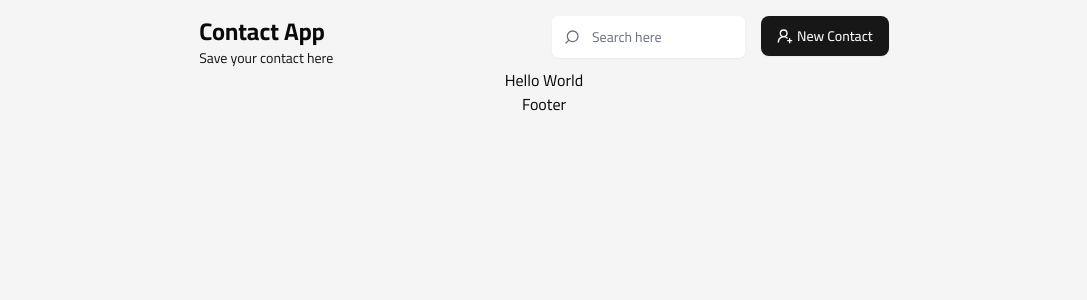
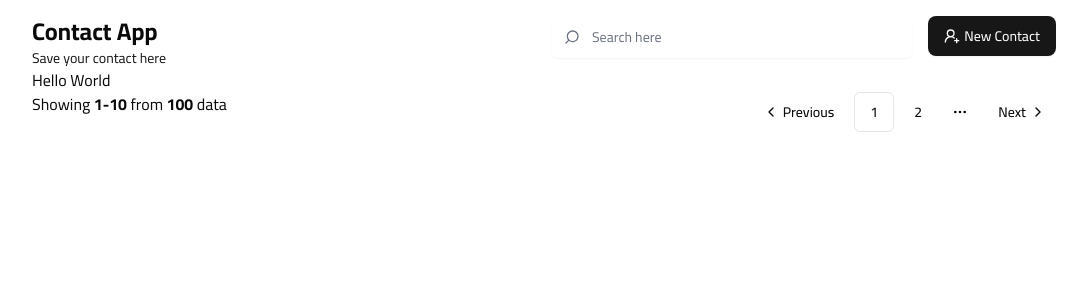
Before and after one commit to panjiarlins/contact-app, a Next.js app: page / in a window 1280 px wide. Shown: the top 300 px of the page, without its empty margins (96-1183 px from the left). Built offline with nearby package versions, Linux system fonts and the light colour scheme.

Commit message:
create footer

```diff
--- a/src/app/@footer/page.tsx
+++ b/src/app/@footer/page.tsx
@@ -1,3 +1,46 @@
+import {
+  Pagination,
+  PaginationContent,
+  PaginationEllipsis,
+  PaginationItem,
+  PaginationLink,
+  PaginationNext,
+  PaginationPrevious,
+} from '@/components/ui/pagination'
+
 export default function Footer() {
-  return <footer>Footer</footer>
+  return (
+    <footer className="flex flex-row justify-between">
+      <div>
+        <span>Showing </span>
+        <span className="font-bold">1-10</span>
+        <span> from </span>
+        <span className="font-bold">100</span>
+        <span> data</span>
+      </div>
+      <div>
+        <Pagination>
+          <PaginationContent>
+            <PaginationItem>
+              <PaginationPrevious href="#" />
+            </PaginationItem>
+            <PaginationItem>
+              <PaginationLink href="#" isActive>
+                1
+              </PaginationLink>
+            </PaginationItem>
+            <PaginationItem>
+              <PaginationLink href="#">2</PaginationLink>
+            </PaginationItem>
+            <PaginationItem>
+              <PaginationEllipsis />
+            </PaginationItem>
+            <PaginationItem>
+              <PaginationNext href="#" />
+            </PaginationItem>
+          </PaginationContent>
+        </Pagination>
+      </div>
+    </footer>
+  )
 }
--- a/src/app/@header/page.tsx
+++ b/src/app/@header/page.tsx
@@ -14,7 +14,7 @@
       </div>
 
       <div className="flex flex-row gap-4">
-        <div className="relative">
+        <div className="relative flex-1">
           <label htmlFor="search-contact" className="sr-only">
             Search
           </label>
@@ -25,7 +25,7 @@
             type="search"
             id="search-contact"
             placeholder="Search here"
-            className="size-full rounded-md border-none ps-10 shadow-sm focus:bg-background focus:ring-0 sm:text-sm"
+            className="size-full rounded-md border-none ps-10 shadow-sm focus:bg-transparent focus:ring-0 sm:text-sm"
           />
         </div>
 
--- a/src/app/layout.tsx
+++ b/src/app/layout.tsx
@@ -20,9 +20,7 @@
 }>) {
   return (
     <html lang="en">
-      <body
-        className={`${inter.className} m-4 flex flex-col items-center justify-center bg-secondary`}
-      >
+      <body className={`${inter.className} m-4 mx-auto max-w-screen-lg`}>
         {header}
         {children}
         {footer}
--- /dev/null
+++ b/src/components/ui/pagination.tsx
@@ -0,0 +1,118 @@
+import * as React from 'react'
+import { ChevronLeft, ChevronRight, MoreHorizontal } from 'lucide-react'
+
+import { cn } from '@/lib/utils'
+import { type ButtonProps, buttonVariants } from '@/components/ui/button'
+import Link from 'next/link'
+
+const Pagination = ({ className, ...props }: React.ComponentProps<'nav'>) => (
+  <nav
+    role="navigation"
+    aria-label="pagination"
+    className={cn('mx-auto flex w-full justify-center', className)}
+    {...props}
+  />
+)
+Pagination.displayName = 'Pagination'
+
+const PaginationContent = React.forwardRef<
+  HTMLUListElement,
+  React.ComponentProps<'ul'>
+>(({ className, ...props }, ref) => (
+  <ul
+    ref={ref}
+    className={cn('flex flex-row items-center gap-1', className)}
+    {...props}
+  />
+))
+PaginationContent.displayName = 'PaginationContent'
+
+const PaginationItem = React.forwardRef<
+  HTMLLIElement,
+  React.ComponentProps<'li'>
+>(({ className, ...props }, ref) => (
+  <li ref={ref} className={cn('', className)} {...props} />
+))
+PaginationItem.displayName = 'PaginationItem'
+
+type PaginationLinkProps = {
+  isActive?: boolean
+} & Pick<ButtonProps, 'size'> &
+  React.ComponentProps<typeof Link>
+
+const PaginationLink = ({
+  className,
+  isActive,
+  size = 'icon',
+  ...props
+}: PaginationLinkProps) => (
+  <Link
+    aria-current={isActive ? 'page' : undefined}
+    className={cn(
+      buttonVariants({
+        variant: isActive ? 'outline' : 'ghost',
+        size,
+      }),
+      className
+    )}
+    {...props}
+  />
+)
+PaginationLink.displayName = 'PaginationLink'
+
+const PaginationPrevious = ({
+  className,
+  ...props
+}: React.ComponentProps<typeof PaginationLink>) => (
+  <PaginationLink
+    aria-label="Go to previous page"
+    size="default"
+    className={cn('gap-1 pl-2.5', className)}
+    {...props}
+  >
+    <ChevronLeft className="h-4 w-4" />
+    <span>Previous</span>
+  </PaginationLink>
+)
+PaginationPrevious.displayName = 'PaginationPrevious'
+
+const PaginationNext = ({
+  className,
+  ...props
+}: React.ComponentProps<typeof PaginationLink>) => (
+  <PaginationLink
+    aria-label="Go to next page"
+    size="default"
+    className={cn('gap-1 pr-2.5', className)}
+    {...props}
+  >
+    <span>Next</span>
+    <ChevronRight className="h-4 w-4" />
+  </PaginationLink>
+)
+PaginationNext.displayName = 'PaginationNext'
+
+const PaginationEllipsis = ({
+  className,
+  ...props
+}: React.ComponentProps<'span'>) => (
+  <span
+    aria-hidden
+    className={cn('flex h-9 w-9 items-center justify-center', className)}
+    {...props}
+  >
+    <MoreHorizontal className="h-4 w-4" />
+    <span className="sr-only">More pages</span>
+  </span>
+)
+PaginationEllipsis.displayName = 'PaginationEllipsis'
+
+export {
+  Pagination,
+  PaginationContent,
+  PaginationEllipsis,
+  PaginationItem,
+  PaginationLink,
+  PaginationNext,
+  PaginationPrevious,
+}
```
